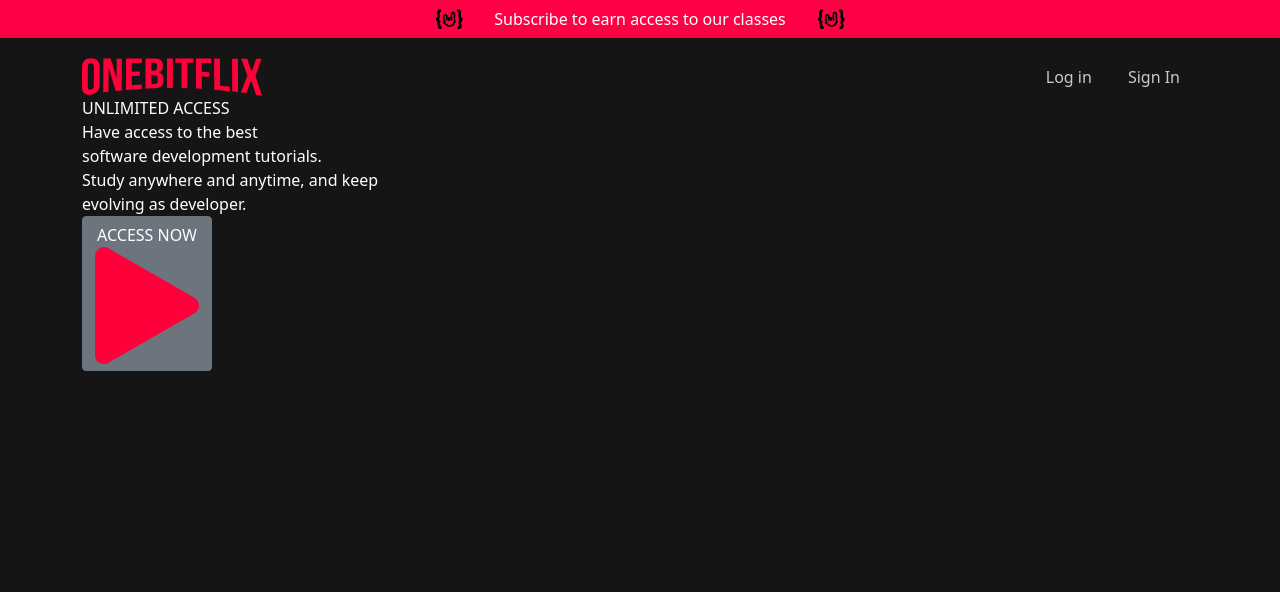
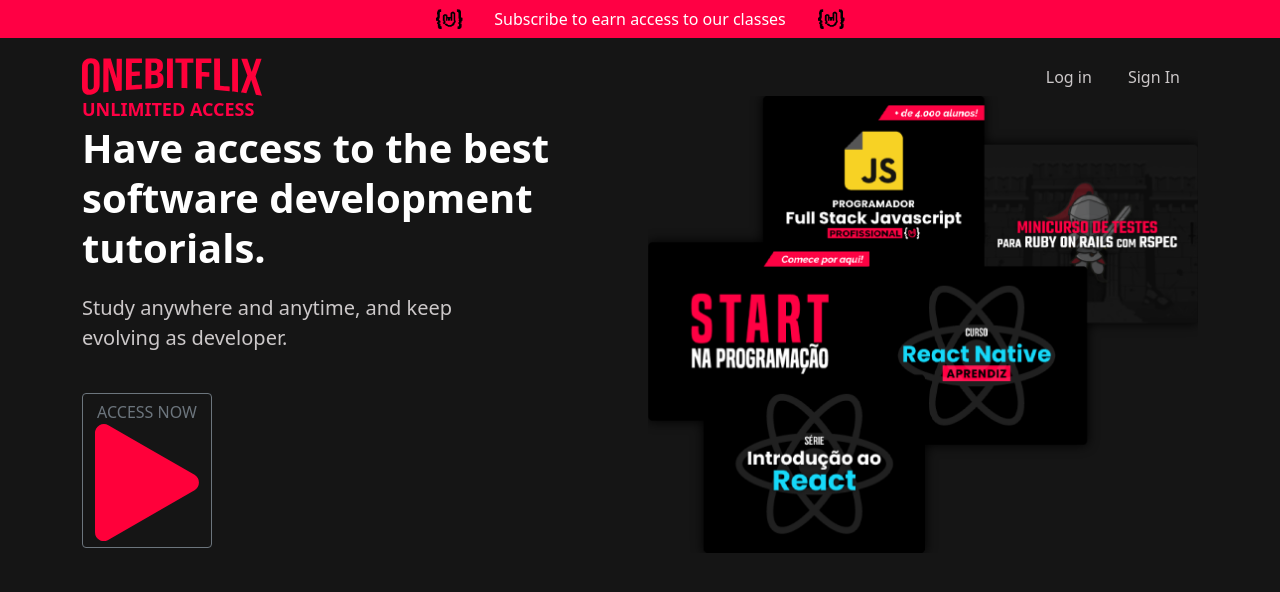
Before and after one commit to AkiraMatthew/FRONTEND_virtual-classes-app, a Next.js app: page / in a window 1280 px wide. Shown: the top 592 px of the page. Built offline with nearby package versions, Linux system fonts and the light colour scheme.

Commit message:
section implementation

```diff
--- a/src/components/homeNoAuth/presentationSection/index.tsx
+++ b/src/components/homeNoAuth/presentationSection/index.tsx
@@ -1,3 +1,4 @@
+import Link from 'next/link';
 import styles from './styles.module.scss';
 import { Container, Row, Col, Button } from 'reactstrap';
 
@@ -7,19 +8,23 @@
             <Container>
                 <Row>
                     <Col md>
-                        <p>UNLIMITED ACCESS</p>
-                        <p>
+                        <p className={styles.subTitle}>UNLIMITED ACCESS</p>
+                        <p className={styles.title}>
                             Have access to the best <br /> software development tutorials.
                         </p>
-                        <p>
+                        <p className={styles.description}>
                             Study anywhere and anytime, and keep <br />
                             evolving as developer.
                         </p>
-                        <Button>
-                            ACCESS NOW <img src="/imgs/buttonPlay.svg" alt="button_img" />
-                        </Button>
+                        <Link href="/register">
+                            <Button outline className={styles.btnCta}>
+                                ACCESS NOW <img src="/imgs/buttonPlay.svg" alt="button_img" className={styles.btnImg} />
+                            </Button>
+                        </Link>
                     </Col>
-                    <Col md></Col>
+                    <Col md>
+                        <img src="/imgs/homeNoAuth/imgPresentation.png" alt="imgIndex" className={styles.imgPresentation} />
+                    </Col>
                 </Row>
             </Container>
         </>
--- a/src/components/homeNoAuth/presentationSection/styles.module.scss
+++ b/src/components/homeNoAuth/presentationSection/styles.module.scss
@@ -0,0 +1,20 @@
+@import '../../../../styles/colors.module.scss';
+
+.imgPresentation{
+    width: 550px;
+}
+.subTitle{
+    font-size: 18px;
+    font-weight: bold;
+    color: $lightRed;
+}
+.title{
+    font-size: 40px;
+    font-weight: bold;
+    line-height: 50px;
+}
+.description{
+    font-size: 20px;
+    color: $lightGray;
+    margin: 20px 0px 40px 0px;
+}
```
